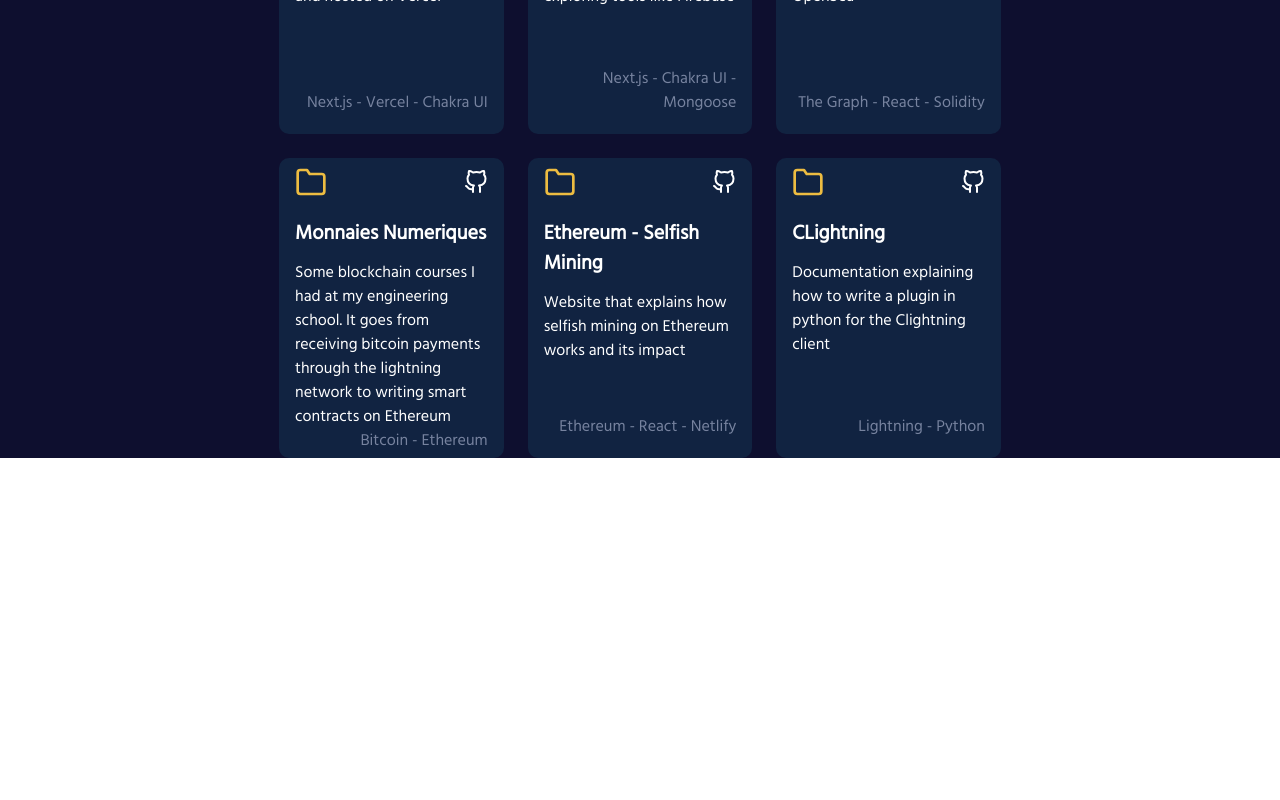
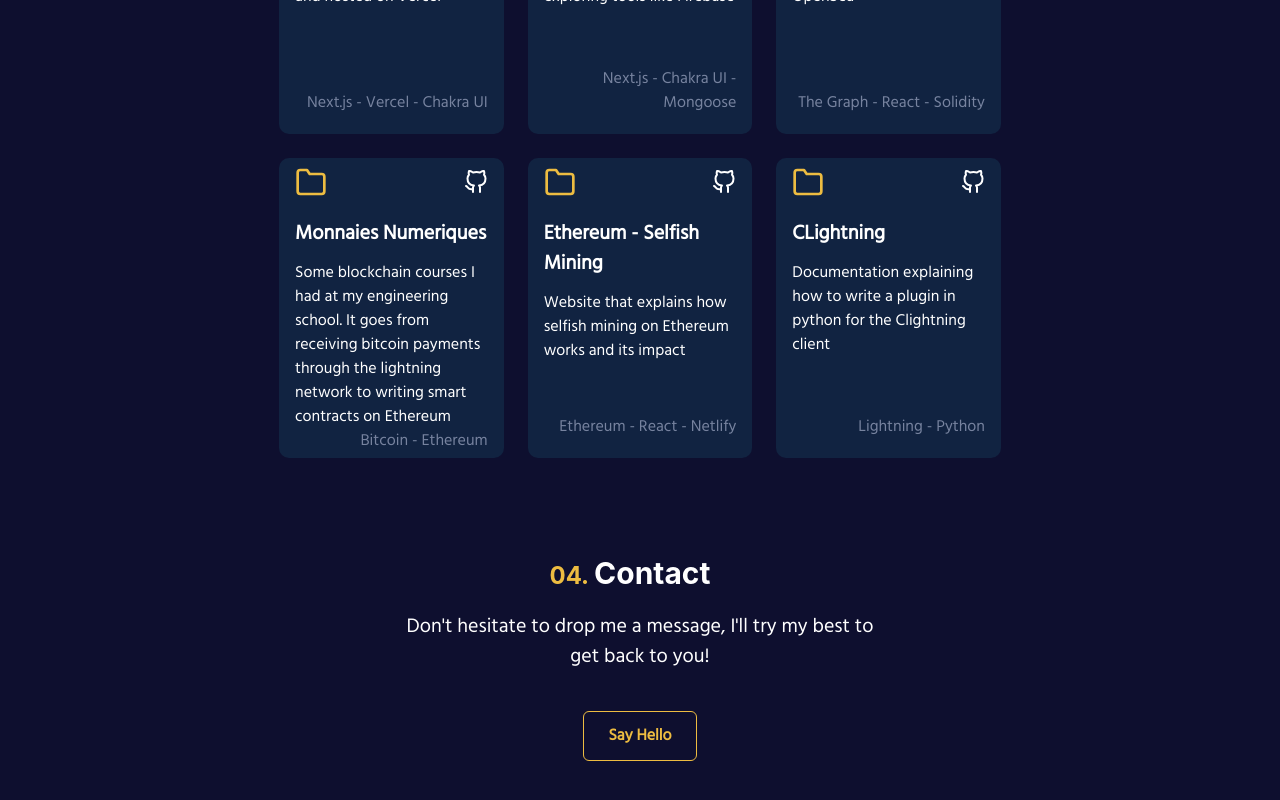
Before and after one commit to krouspy/portfolio, a Next.js app: page / in a window 1280 px wide. Shown: the part 2272-3072 px from the top of the page. Before the commit the page ends 2736 px from the top, so only its background shows below. Built offline with nearby package versions, Linux system fonts and the light colour scheme.

Commit message:
add Contact section

```diff
--- /dev/null
+++ b/components/Contact.jsx
@@ -0,0 +1,33 @@
+import { Center, Stack, Grid, Flex, Box, Button, Text, Link } from '@chakra-ui/react';
+import { Title } from './Title';
+
+export const Contact = () => {
+  const orange = '#EDBC41';
+  return (
+    <Center minH="50vh" color="#fff" flexDirection="column">
+      <Title index={4} text="Contact" />
+      <Text fontSize="xl" maxW="80%" textAlign="center">
+        Don't hesitate to drop me a message, I'll try my best to get back to you!
+      </Text>
+      <Link
+        href="mailto: krouspyy@gmail.com"
+        isExternal
+        textDecor="none"
+        _hover={{ textDecoration: 'none' }}
+      >
+        <Button
+          variant="outline"
+          color={orange}
+          borderColor={orange}
+          mt="10"
+          p="6"
+          opacity={1}
+          _hover={{ opacity: 1 }}
+          bg="rgba(255, 255, 255, 0)"
+        >
+          Say Hello
+        </Button>
+      </Link>
+    </Center>
+  );
+};
--- a/components/Title.jsx
+++ b/components/Title.jsx
@@ -1,6 +1,6 @@
-import { Flex, Heading, Text, Divider } from '@chakra-ui/react';
+import { Flex, Heading, Divider } from '@chakra-ui/react';
 
-export const Title = ({ index, text, ...rest }) => {
+export const Title = ({ index, text, noDivider, ...rest }) => {
   const orange = '#EDBC41';
   const id = `0${index}. `;
   return (
@@ -9,7 +9,7 @@
         <span style={{ color: orange, fontSize: '0.8em' }}>{id}</span>
         {text}
       </Heading>
-      <Divider />
+      {!noDivider && <Divider />}
     </Flex>
   );
 };
--- a/components/index.jsx
+++ b/components/index.jsx
@@ -5,3 +5,4 @@
 export * from './Experiences';
 export * from './Projects';
 export * from './TechStack';
+export * from './Contact';
--- a/pages/index.jsx
+++ b/pages/index.jsx
@@ -1,6 +1,6 @@
 import Head from 'next/head';
 import { Box, Flex } from '@chakra-ui/react';
-import { Navbar, Hero, LeftSidebar, About, Experiences, Projects } from '@/components';
+import { Navbar, Hero, LeftSidebar, About, Experiences, Projects, Contact } from '@/components';
 
 export default function Home() {
   return (
@@ -17,6 +17,7 @@
         <About />
         <Experiences />
         <Projects />
+        <Contact />
       </main>
     </Box>
   );
```
